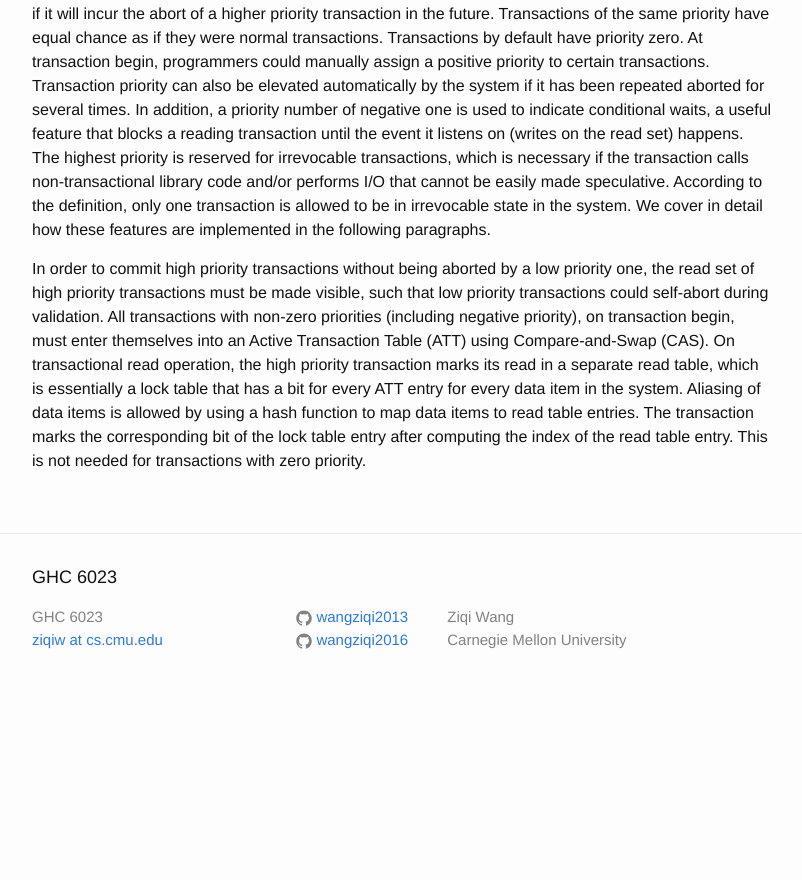
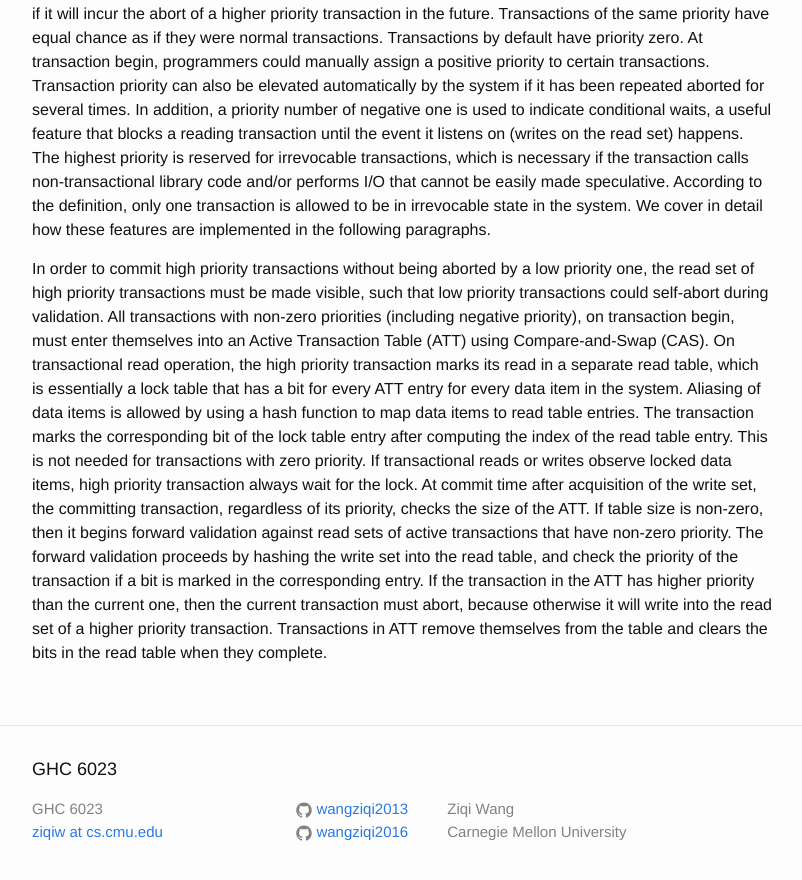
Before and after one commit to wangziqi2013/wangziqi2013.github.io, a Jekyll site: the page built from _posts/2018-07-03-A-Comprehensive-Strategy-for-Contention-Management-In-STM.markdown, in a window 1280 px wide and 900 px high, scrolled down 2917 px. Shown: the top 880 px of the window, without its empty margins (238-1040 px from the left). Built offline with Jekyll 4.4.1, drawn with Linux system fonts in a browser that asks for light colours; before the commit the page ends 3628 px from its top, so only the background shows below that.

Commit message:
Finish basic scheme

```diff
--- a/_posts/2018-07-03-A-Comprehensive-Strategy-for-Contention-Management-In-STM.markdown
+++ b/_posts/2018-07-03-A-Comprehensive-Strategy-for-Contention-Management-In-STM.markdown
@@ -113,4 +113,11 @@ an Active Transaction Table (ATT) using Compare-and-Swap (CAS). On transactional
 marks its read in a separate read table, which is essentially a lock table that has a bit for every ATT entry
 for every data item in the system. Aliasing of data items is allowed by using a hash function to map data items to
 read table entries. The transaction marks the corresponding bit of the lock table entry after computing the index
-of the read table entry. This is not needed for transactions with zero priority.
+of the read table entry. This is not needed for transactions with zero priority. If transactional reads or writes
+observe locked data items, high priority transaction always wait for the lock. At commit time after acquisition of the
+write set, the committing transaction, regardless of its priority, checks the size of the ATT. If table size is non-zero,
+then it begins forward validation against read sets of active transactions that have non-zero priority. The
+forward validation proceeds by hashing the write set into the read table, and check the priority of the transaction
+if a bit is marked in the corresponding entry. If the transaction in the ATT has higher priority than the current one,
+then the current transaction must abort, because otherwise it will write into the read set of a higher priority transaction.
+Transactions in ATT remove themselves from the table and clears the bits in the read table when they complete.
```
